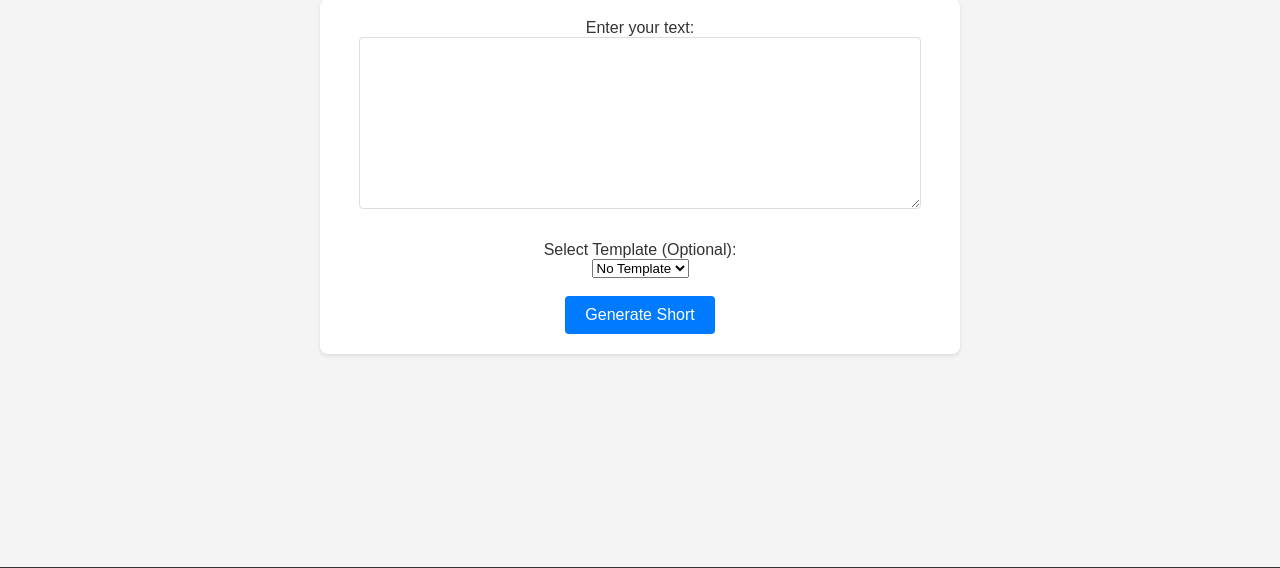
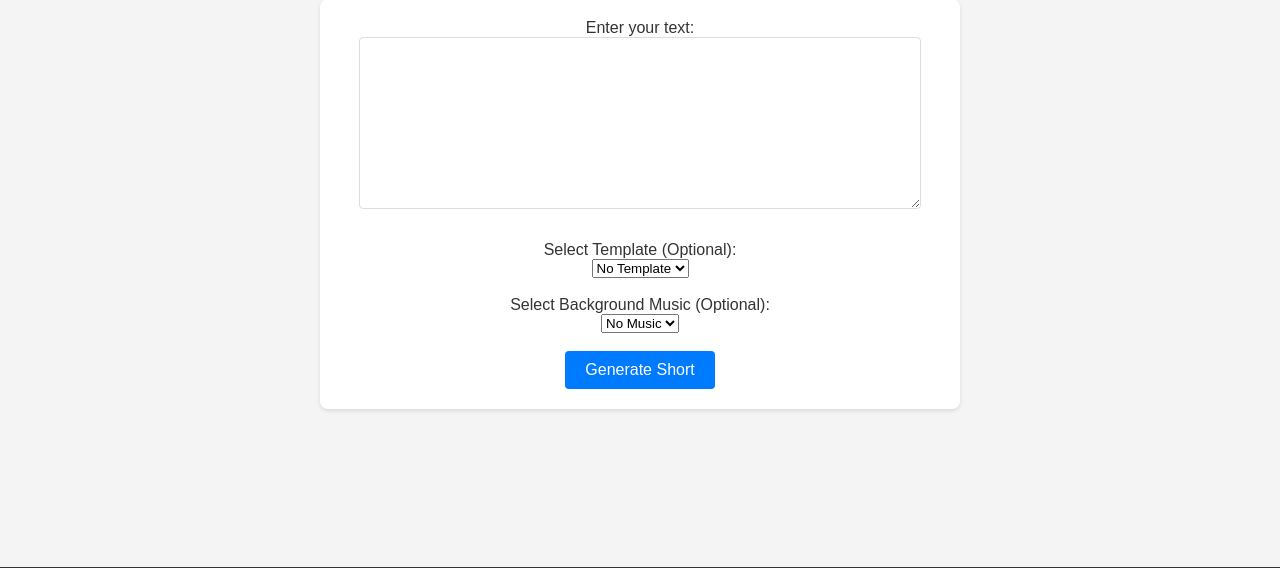
Before and after one commit to duykumut/video-generator, a FastAPI app: page / in a window 1280 px wide. Shown: the part 151-719 px from the top of the page. Run offline with FastAPI, Linux system fonts and the light colour scheme.

```diff
--- a/app/main.py
+++ b/app/main.py
@@ -6,7 +6,7 @@ from pathlib import Path
 import os
 import uuid
 
-from app.config import VIDEOS_DIR, STATIC_DIR, TEMPLATE_DIR
+from app.config import VIDEOS_DIR, STATIC_DIR, TEMPLATE_DIR, MUSIC_DIR
 from app.models.video_models import VideoGenerationRequest, VideoGenerationResponse
 from app.services.text_processor import split_text_into_sentences
 from app.services.tts_service import generate_audio_from_text
@@ -25,11 +25,12 @@ templates = Jinja2Templates(directory="templates")
 @app.get("/", response_class=HTMLResponse)
 async def read_root(request: Request):
     template_files = [f for f in os.listdir(TEMPLATE_DIR) if f.endswith((".mp4", ".mov", ".avi"))]
-    return templates.TemplateResponse("index.html", {"request": request, "templates": template_files})
+    music_files = [f for f in os.listdir(MUSIC_DIR) if f.endswith((".mp3", ".wav"))]
+    return templates.TemplateResponse("index.html", {"request": request, "templates": template_files, "musics": music_files})
 
 @app.post("/generate_short", response_class=HTMLResponse)
-async def generate_short(request: Request, text: str = Form(...), template_name: str = Form("")):
-    clean_temp_dirs()
+async def generate_short(request: Request, text: str = Form(...), template_name: str = Form(""), music_name: str = Form("")):
+
 
     sentences = split_text_into_sentences(text)
 
@@ -44,7 +45,7 @@ async def generate_short(request: Request, text: str = Form(...), template_name:
         image_filepaths.append(image_path)
 
     output_filename = f"short_{uuid.uuid4()}.mp4"
-    final_video_filepath = await create_video_from_audio_and_images(audio_filepaths, image_filepaths, output_filename, template_name)
+    final_video_filepath = await create_video_from_audio_and_images(audio_filepaths, image_filepaths, output_filename, template_name, music_name)
 
     # Convert absolute path to relative URL for frontend
     relative_video_path = os.path.relpath(final_video_filepath, STATIC_DIR)
--- a/templates/index.html
+++ b/templates/index.html
@@ -12,6 +12,13 @@
             <option value="{{ template }}">{{ template }}</option>
             {% endfor %}
         </select><br><br>
+        <label for="music_name">Select Background Music (Optional):</label><br>
+        <select id="music_name" name="music_name">
+            <option value="">No Music</option>
+            {% for music in musics %}
+            <option value="{{ music }}">{{ music }}</option>
+            {% endfor %}
+        </select><br><br>
         <input type="submit" value="Generate Short">
     </form>
 {% endblock %}
```
Also changed, not shown: app/config.py (+6 -1 lines), app/services/video_service.py (+20 -4 lines), README.md, 1 other file.
